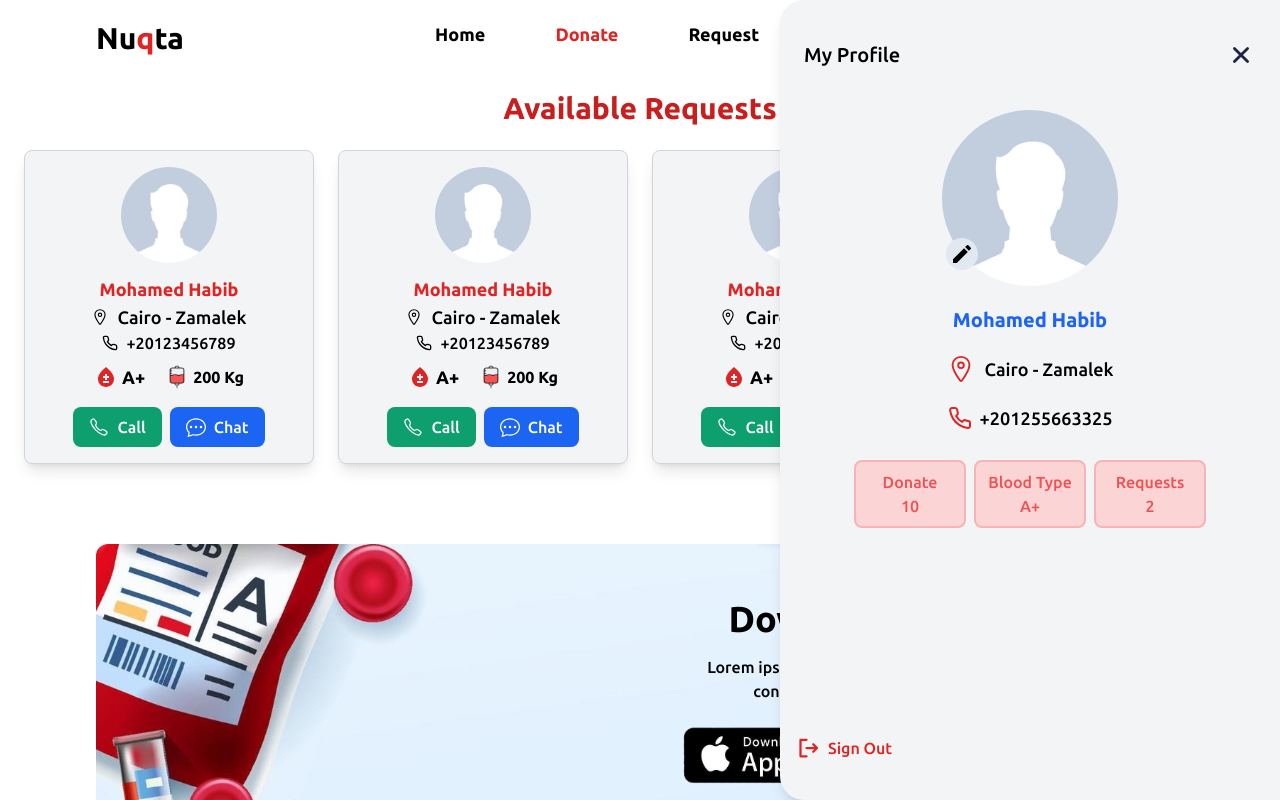
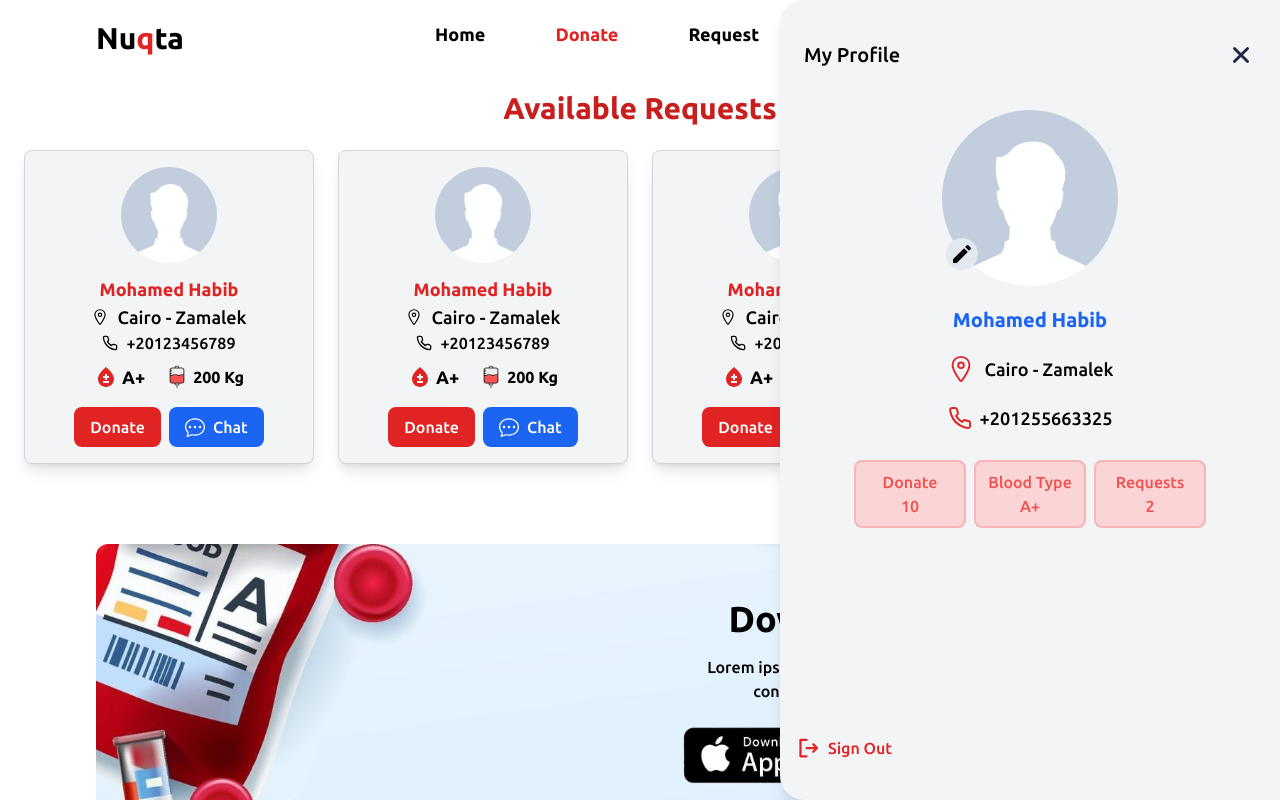
Before and after one commit to Mohamed-habib2025/Nuqta, a React (Vite) app: page /donors in a window 1280 px wide. Both pictures are taken after a click on the icon 1171 px from the left and 38 px from the top of the page. Shown: the top 800 px of the page. Built offline with nearby package versions, Linux system fonts and the light colour scheme.

Commit message:
Graduation project18

```diff
--- a/src/App.jsx
+++ b/src/App.jsx
@@ -13,7 +13,7 @@ function App() {
   }, [pathname]);
 
   return (
-    <div className="ubuntu-medium">
+    <div className="ubuntu-medium min-h-screen">
       <Routesmyapp />
     </div>
 
--- a/src/components/EditProfile.jsx
+++ b/src/components/EditProfile.jsx
@@ -5,6 +5,7 @@ import { GoCheck } from "react-icons/go";
 import { HiChevronRight } from "react-icons/hi";
 import LocationPicker from './LocationPicker';
 import ChangePasswordprofile from './ChangePasswordprofile';
+import { toast } from "react-toastify";
 
 
 function EditProfile({ userData, setUserData, setIsEditing }) {
@@ -14,9 +15,8 @@ function EditProfile({ userData, setUserData, setIsEditing }) {
   const [isEditpassword, setIsEditpassword] = useState(false);
   const [isUpdating, setIsUpdating] = useState(false);
   const [isChanged, setIsChanged] = useState(false);
-
-  const [phoneChanged, setPhoneChanged] = useState(false);  // State to track phone change
-  const [phoneConfirm, setPhoneConfirm] = useState(false);  // State to confirm phone change
+  const [phoneChanged, setPhoneChanged] = useState(false);
+  const [phoneConfirm, setPhoneConfirm] = useState(false);
 
 
   useEffect(() => {
@@ -41,22 +41,59 @@ function EditProfile({ userData, setUserData, setIsEditing }) {
   const confirmPhoneChange = () => {
     setPhoneConfirm(true);
     setPhoneChanged(false);
+    setIsChanged(true);
+    setIsUpdating(false);
   };
+
   const cancelPhoneChange = () => {
     setPhoneConfirm(false);
     setPhoneChanged(false);
   };
 
-  const isupdate = () => {
+
+  const isFormValid = () => {
+    if (!formData.name || !formData.phone) {
+      toast.warning("Please make sure to complete your data.", {
+        autoClose: 1500,
+        hideProgressBar: true,
+        className: "text-red-500 font-bold"
+      });
+      return false;
+    }
+
+    if (formData.phone.length !== 11) {
+      toast.warning("Phone number must be 11 digits.", {
+        autoClose: 1500,
+        hideProgressBar: true,
+        className: "text-red-500 font-bold"
+      });
+      return false;
+    }
+
     if (phoneChanged && !phoneConfirm) {
-      alert("Please confirm your phone number change.");
+      toast.warning("Please confirm your phone number change.", {
+        autoClose: 1500,
+        hideProgressBar: true,
+        className: "text-red-500 font-bold"
+      });
       return;
     }
-    setIsUpdating(true);
-    setTimeout(() => {
-      setIsUpdating(false)
-      setIsEditing(false)
-    }, 1000);
+
+    return true;
+  }
+
+  const isupdate = () => {
+
+    if (isFormValid()) {
+      setIsUpdating(true);
+      setTimeout(() => {
+        setIsUpdating(false)
+        setIsEditing(false)
+      }, 1000);
+    } else {
+      setIsEditing(true)
+    }
+
   };
 
   const handleSubmit = (e) => {
@@ -126,7 +163,7 @@ function EditProfile({ userData, setUserData, setIsEditing }) {
                   </div>
 
                   <div className=' flex items-center justify-between mb-4 border-b-[1px] border-gray-300'>
-                    <input type="text" name="phone" minLength='13' maxLength='13' value={formData.phone} onChange={handlePhoneChange} className=' w-[50%] p-2 border-none bg-transparent font-normal focus:ring-0 focus:outline-none' required />
+                    <input type="text" name="phone" maxLength='11' value={formData.phone} onChange={handlePhoneChange} className=' w-[50%] p-2 border-none bg-transparent font-normal focus:ring-0 focus:outline-none' />
                     <span className='text-gray-500 text-sm'>phone number</span>
                   </div>
 
--- a/src/pages/Donors.jsx
+++ b/src/pages/Donors.jsx
@@ -12,7 +12,7 @@ function Donors() {
     { id: 1, name: 'Mohamed Habib', quantity: 200, image: male, governorate: 'Cairo', city: 'Zamalek', bloodType: 'A+', phone: '0123456789', age: '20', status: 'open' },
     { id: 2, name: 'Mohamed Habib', quantity: 200, image: male, governorate: 'Cairo', city: 'Zamalek', bloodType: 'A+', phone: '0123456789', age: '20', status: 'open' },
     { id: 3, name: 'Mohamed Habib', quantity: 200, image: male, governorate: 'Cairo', city: 'Zamalek', bloodType: 'A+', phone: '0123456789', age: '20', status: 'open' },
-    { id: 3, name: 'Mohamed Habib', quantity: 200, image: male, governorate: 'Cairo', city: 'Zamalek', bloodType: 'A+', phone: '0123456789', age: '20', status: 'open' },
+    { id: 4, name: 'Mohamed Habib', quantity: 200, image: male, governorate: 'Cairo', city: 'Zamalek', bloodType: 'A+', phone: '0123456789', age: '20', status: 'open' },
   ]);
 
   const [selectedRequest, setSelectedRequest] = useState(null);
@@ -46,27 +46,25 @@ function Donors() {
             </div>
 
             {request.status === 'open' && (
-              <div className=''>
+              <div className='flex items-center gap-2 mt-4'>
                 {/* <button
-                  onClick={() => handleApprove(request)}
-                  className="mt-4 bg-red-600 text-white px-4 py-2 rounded-lg hover:bg-red-800 transition duration-200"
-                >
-                  Donate
-                </button> */}
-                <div className='flex items-center gap-2 mt-4'>
-                  <button
                     className="bg-green-500 flex items-center gap-2 text-white px-4 py-2 rounded-lg hover:bg-green-800 transition duration-200"
                   >
                     <IoCallOutline className='text-xl'/>
                     <span>Call</span>
+                  </button> */}
+                <button
+                  onClick={() => handleApprove(request)}
+                  className="bg-red-600 text-white px-4 py-2 rounded-lg hover:bg-red-800 transition duration-200"
+                >
+                  Donate
                 </button>
                 <button
                   className="flex items-center gap-2 bg-blue-600 text-white px-4 py-2 rounded-lg hover:bg-blue-800 transition duration-200"
                 >
-                    <BsChatDots className='text-xl'/>
+                  <BsChatDots className='text-xl' />
                   <span>Chat</span>
                 </button>
-                </div>
               </div>
             )}
           </div>
--- a/src/pages/Profile.jsx
+++ b/src/pages/Profile.jsx
@@ -16,7 +16,7 @@ function Profile({ setOpenDialog }) {
     email: "MohamedHabib@gmail.com",
     password: "123456",
     name: "Mohamed Habib",
-    phone: "+201255663325",
+    phone: "01255663325",
     governorate: "Cairo",
     city: "Zamalek",
     bloodType: "A+",
@@ -60,7 +60,7 @@ function Profile({ setOpenDialog }) {
 
               <div className='flex items-center gap-2'>
                 <LuPhone className='text-2xl text-red-600' />
-                <span className='text-lg'>{userData.phone}</span>
+                <span className='text-lg'>+2{userData.phone}</span>
               </div>
 
               <div className='mt-2 flex items-center space-x-2'>
```
Lines whose indentation alone changed are shown as unchanged.
